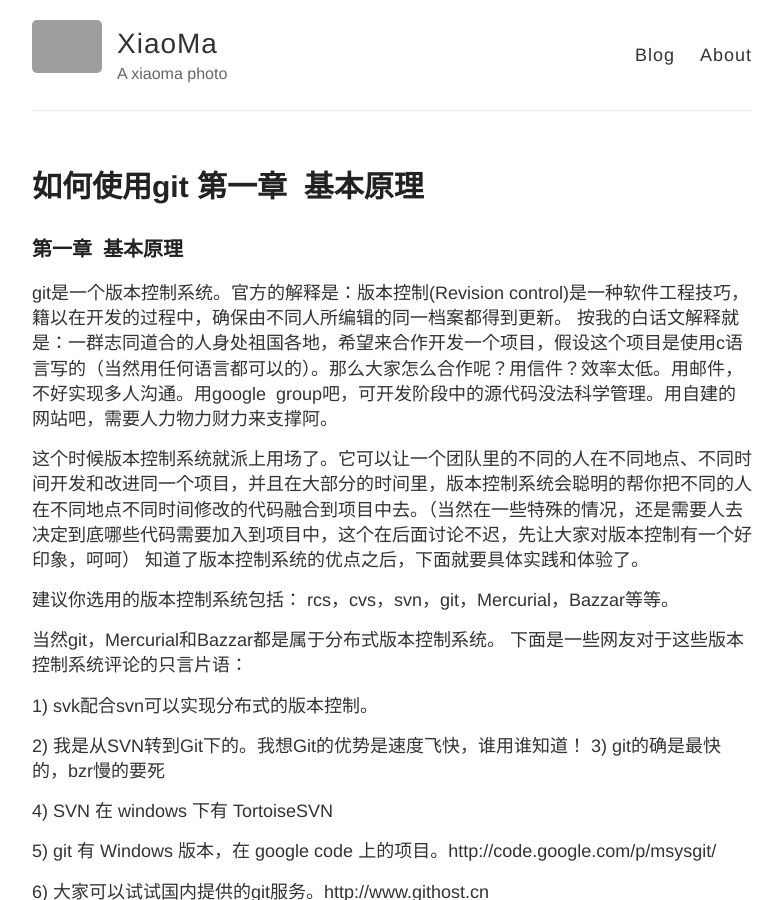
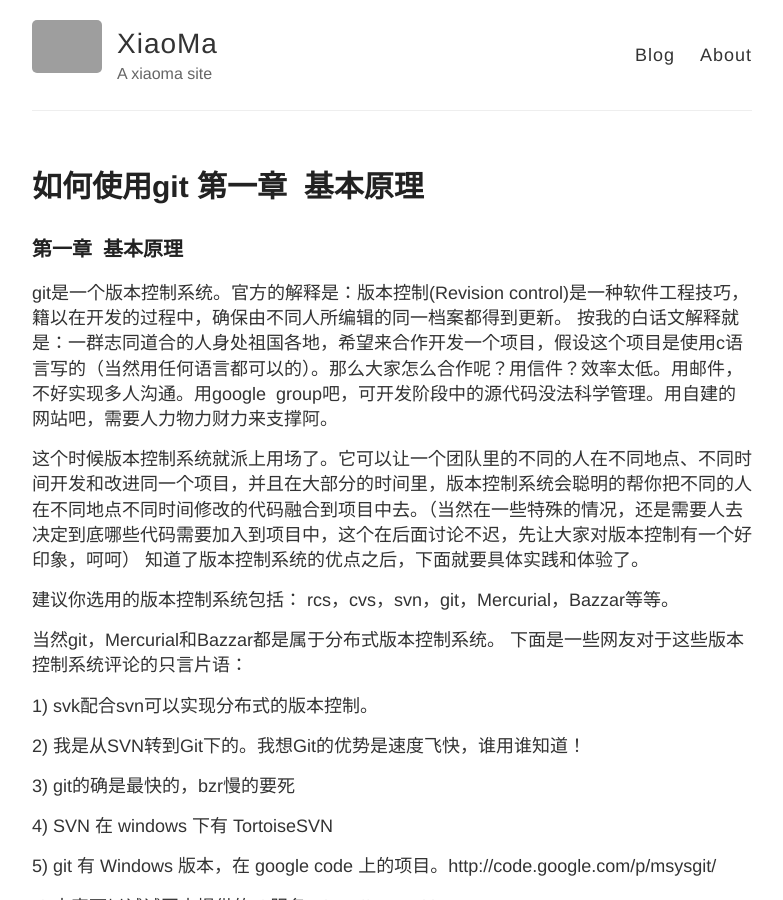
Before and after one commit to pingmalu/pingmalu.github.io, a Jekyll site: the page built from _posts/2015-4-3-how-to-use-git.md, in a window 1280 px wide and 900 px high. Shown: the whole window, without its empty margins (248-1031 px from the left). Built offline with Jekyll 4.4.1, drawn with Linux system fonts in a browser that asks for light colours; Markdown is read by kramdown in place of the engine named in the settings; grey boxes are pictures that could not be loaded.

Commit message:
修改站点

```diff
--- a/_config.yml
+++ b/_config.yml
@@ -6,7 +6,7 @@
 name: XiaoMa
 
 # Short bio or description (displayed in the header)
-description: A xiaoma photo
+description: A xiaoma site
 
 # URL of your avatar or profile pic (you could use your GitHub profile pic)
 avatar: http://iiii.sinaapp.com/img/malu.me/weibo/ml.png
--- a/_posts/2015-4-3-how-to-use-git.md
+++ b/_posts/2015-4-3-how-to-use-git.md
@@ -15,7 +15,9 @@ git是一个版本控制系统。官方的解释是：版本控制(Revision con
 
 1) svk配合svn可以实现分布式的版本控制。
 
-2) 我是从SVN转到Git下的。我想Git的优势是速度飞快，谁用谁知道！ 3) git的确是最快的，bzr慢的要死
+2) 我是从SVN转到Git下的。我想Git的优势是速度飞快，谁用谁知道！
+
+3) git的确是最快的，bzr慢的要死
 
 4) SVN 在 windows 下有 TortoiseSVN
 
```
